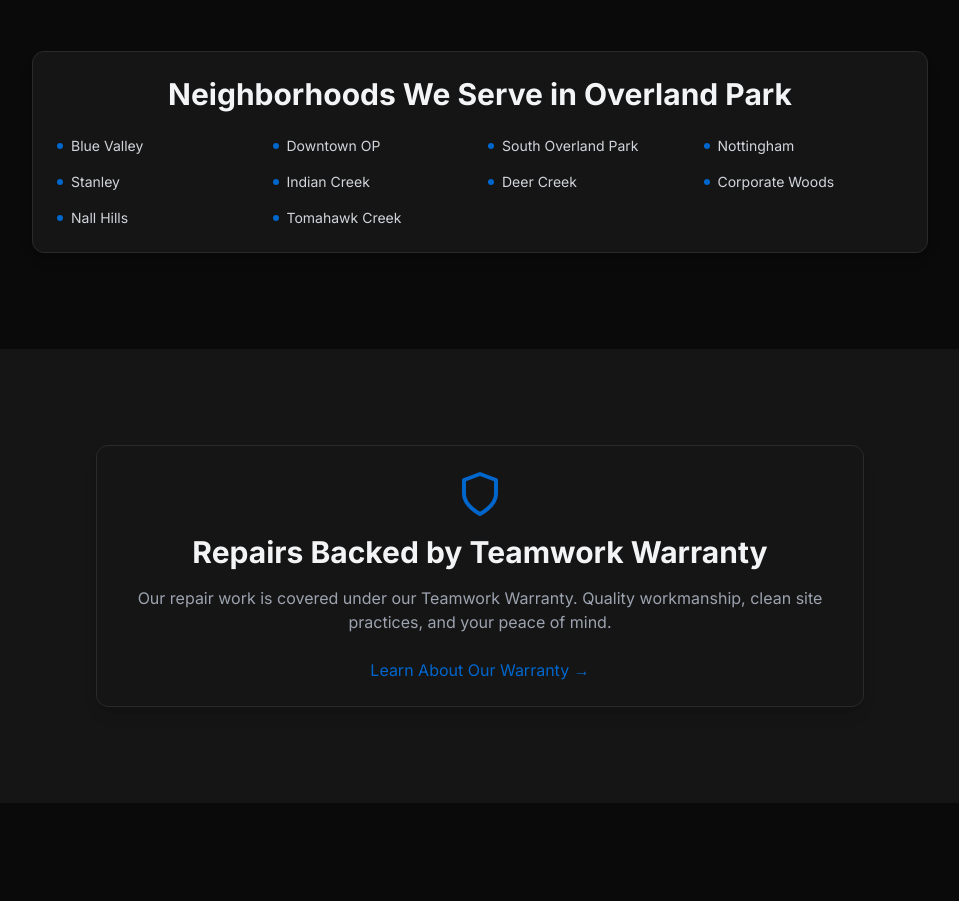
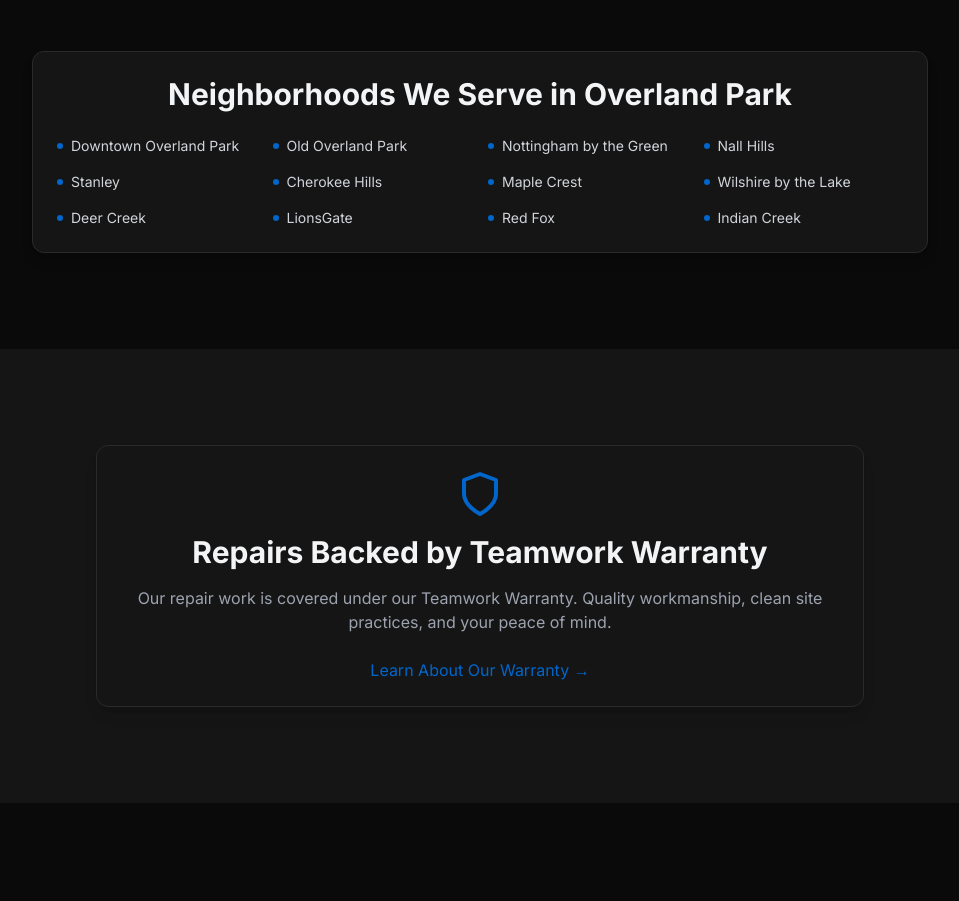
Before and after one commit to kevinfranz1028-coder/teamwork-roofing-website, a Next.js app: page /overland-park-ks/roof-repair in a window 1280 px wide. Shown: the part 4160-5061 px from the top of the page, without its empty margins (160-1119 px from the left). Built offline with nearby package versions, Linux system fonts and the light colour scheme.

Commit message:
Apply all review fixes: homepage polish, compliance updates, Overland Park cluster consistency and internal linking

```diff
--- a/app/overland-park-ks/emergency-roof-repair/page.tsx
+++ b/app/overland-park-ks/emergency-roof-repair/page.tsx
@@ -82,6 +82,9 @@
                 <span className="text-gray-300">Call or text us immediately: 913-396-3717</span>
               </li>
             </ol>
+            <p className="text-gray-400 text-sm text-center mt-6">
+              Need non-emergency help? <Link href="/overland-park-ks/roof-repair/" className="text-teamwork-blue hover:underline">See Roof Repair in Overland Park →</Link>
+            </p>
           </div>
         </div>
       </section>
--- a/app/overland-park-ks/page.tsx
+++ b/app/overland-park-ks/page.tsx
@@ -88,7 +88,7 @@
     },
     {
       q: 'Can you inspect my roof after hail or wind storms in Overland Park?',
-      a: 'Yes. We offer same-week storm inspections with professional photo documentation and a clear scope of recommended repairs. Book a storm inspection and we will walk you through what we see.',
+      a: 'Yes. We offer same-week storm inspections with professional photo documentation and a clear scope of recommended repairs. Book a storm inspection and we'll walk you through what we see.',
       link: { text: 'storm inspections', href: '/storm/' }
     },
     {
--- a/app/overland-park-ks/roof-repair/page.tsx
+++ b/app/overland-park-ks/roof-repair/page.tsx
@@ -21,16 +21,18 @@
   ]
 
   const neighborhoods = [
-    'Blue Valley',
-    'Downtown OP',
-    'South Overland Park',
-    'Nottingham',
+    'Downtown Overland Park',
+    'Old Overland Park',
+    'Nottingham by the Green',
+    'Nall Hills',
     'Stanley',
-    'Indian Creek',
+    'Cherokee Hills',
+    'Maple Crest',
+    'Wilshire by the Lake',
     'Deer Creek',
-    'Corporate Woods',
-    'Nall Hills',
-    'Tomahawk Creek'
+    'LionsGate',
+    'Red Fox',
+    'Indian Creek'
   ]
 
   const timeline = [
--- a/app/overland-park-ks/roofing-companies/page.tsx
+++ b/app/overland-park-ks/roofing-companies/page.tsx
@@ -98,7 +98,14 @@
               {checklist.map((item, index) => (
                 <div key={index} className="flex items-start space-x-3">
                   <FiCheckCircle className="w-5 h-5 text-teamwork-blue mt-1 flex-shrink-0" />
-                  <span className="text-gray-300">{item}</span>
+                  <div>
+                    <span className="text-gray-300">{item}</span>
+                    {item === 'Emergency/urgent service availability' && (
+                      <p className="text-xs text-gray-500 mt-1">
+                        If you need urgent help, see <Link href="/overland-park-ks/emergency-roof-repair/" className="text-teamwork-blue hover:underline">Emergency Roof Repair in Overland Park →</Link>
+                      </p>
+                    )}
+                  </div>
                 </div>
               ))}
             </div>
--- a/app/overland-park-ks/roofing-contractor/page.tsx
+++ b/app/overland-park-ks/roofing-contractor/page.tsx
@@ -72,7 +72,7 @@
               Your Overland Park Roofing Contractor — Built on <span className="text-teamwork-blue">Teamwork</span>
             </h1>
             <p className="text-xl text-gray-400 mb-8">
-              More than a vendor - a partner from day one. Licensed, insured, and committed to trust, communication, and quality in every Overland Park project.
+              More than a vendor — a partner from day one. Licensed, insured, and committed to trust, communication, and quality in every Overland Park project.
             </p>
             <div className="flex flex-col sm:flex-row gap-4 justify-center">
               <Link href="/book/" className="btn-primary">Book Same-Week Inspection</Link>
--- a/app/page.tsx
+++ b/app/page.tsx
@@ -8,7 +8,7 @@
     {
       icon: FiHome,
       title: 'Roofing',
-      description: 'Expert replacement and repair',
+      description: 'Roof Replacement & Repair',
       href: '/services/roof-replacement/'
     },
     {
@@ -110,7 +110,7 @@
     },
     {
       question: 'Do you help with insurance claims?',
-      answer: 'Yes, we provide detailed photo documentation and scope information to support your storm damage claim.'
+      answer: 'We provide photo documentation and scope details you can share with your insurer or adjuster. We do not negotiate claims or guarantee outcomes.'
     },
     {
       question: 'What financing options are available?',
```
